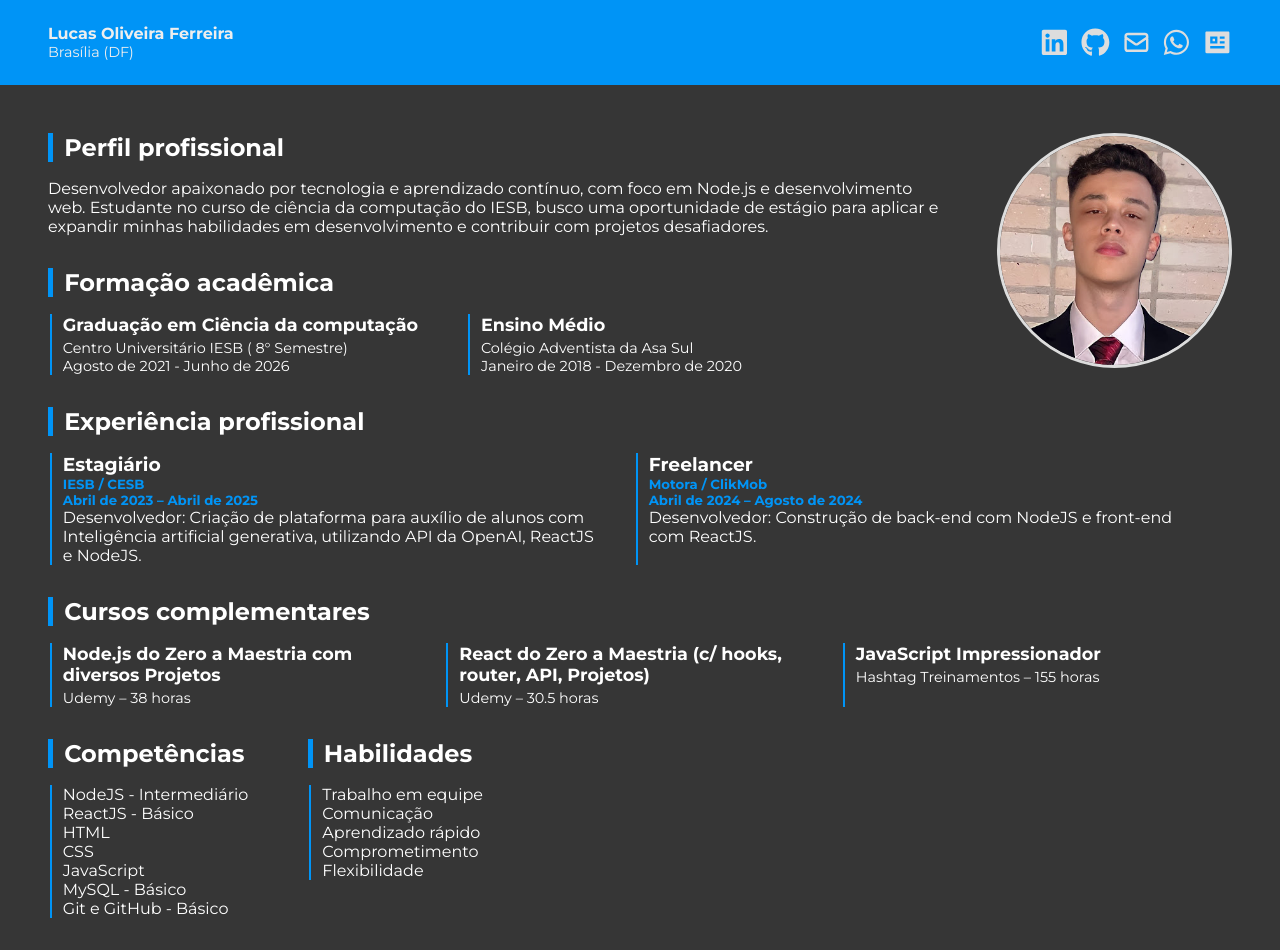
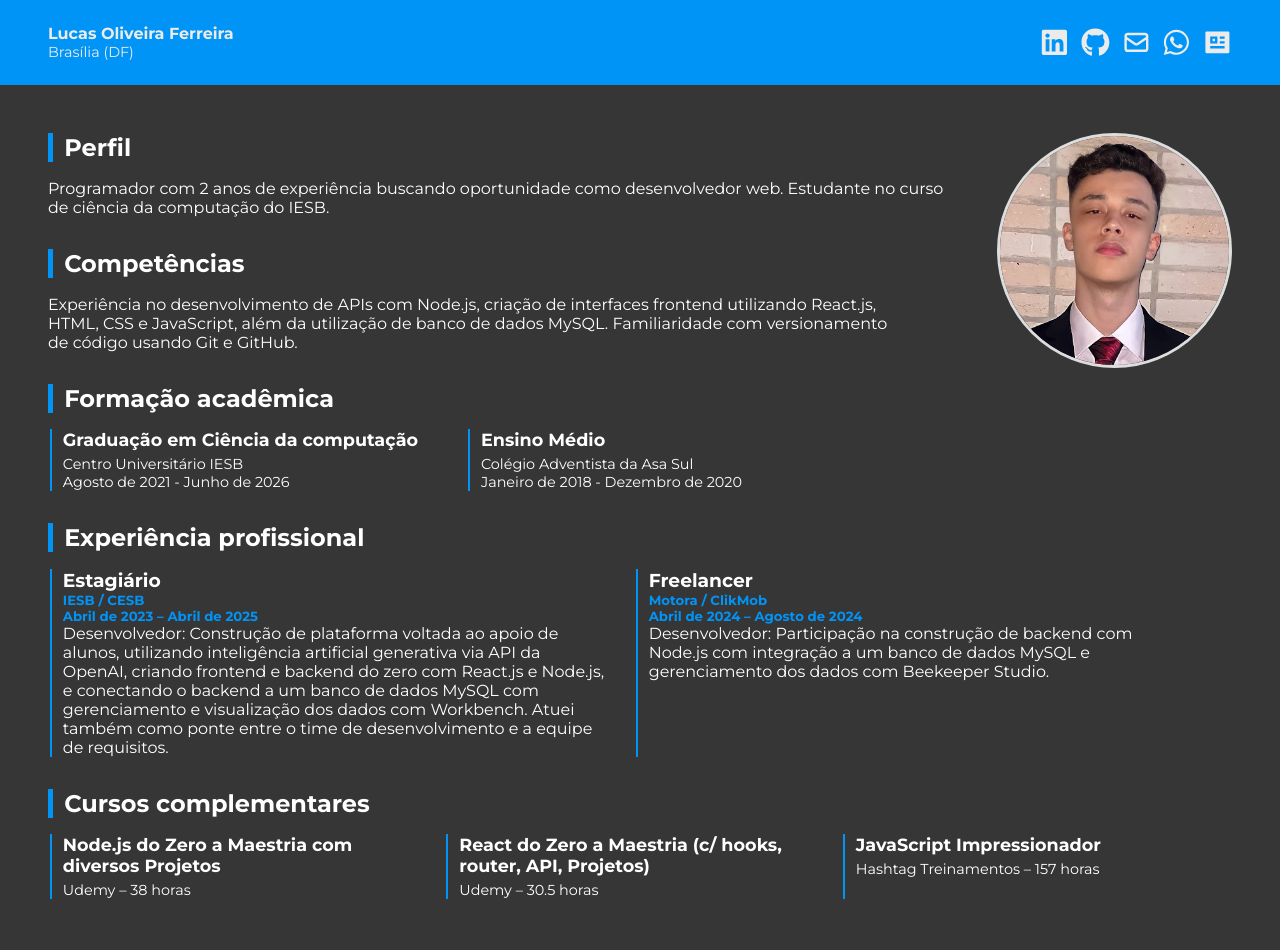
Before and after one commit to lucasolv/resume_profile_page, a React (Create React App) app: page / in a window 1280 px wide. Built offline with nearby package versions, Linux system fonts and the light colour scheme.

Commit message:
atualizacoes 04/06/25

```diff
--- a/src/components/AcademicBackground/AcademicBackground.jsx
+++ b/src/components/AcademicBackground/AcademicBackground.jsx
@@ -8,7 +8,7 @@ const AcademicBackground = () => {
         <div className="instituitions-container">
         <div className="instituition-info">
             <h4>Graduação em Ciência da computação</h4>
-            <p>Centro Universitário IESB ( 8° Semestre)</p>
+            <p>Centro Universitário IESB</p>
             <p>Agosto de 2021 - Junho de 2026</p>
         </div>
         <div className="instituition-info">
--- a/src/components/Competencies/Competencies.jsx
+++ b/src/components/Competencies/Competencies.jsx
@@ -5,15 +5,7 @@ const Competencies = () => {
   return (
     <div className='competencies section-info'>
       <h2>Competências</h2>
-      <ul>
-        <li>NodeJS - Intermediário</li>
-        <li>ReactJS - Básico</li>
-        <li>HTML</li>
-        <li>CSS</li>
-        <li>JavaScript</li>
-        <li>MySQL - Básico</li>
-        <li>Git e GitHub - Básico</li>
-      </ul>
+      <p>Experiência no desenvolvimento de APIs com Node.js, criação de interfaces frontend utilizando React.js, HTML, CSS e JavaScript, além da utilização de banco de dados MySQL. Familiaridade com versionamento de código usando Git e GitHub. </p>
     </div>
   )
 }
--- a/src/components/ComplementaryCourses/ComplementaryCourses.jsx
+++ b/src/components/ComplementaryCourses/ComplementaryCourses.jsx
@@ -21,7 +21,7 @@ const ComplementaryCourses = () => {
             </div>
             <div className="courses-infos" onClick={()=>{handleCourseClick("https://portalhashtag.com/cursos/1691341626466x837882311539026800")}}>
                 <h3>JavaScript Impressionador</h3>
-                <p>Hashtag Treinamentos – 155 horas</p>
+                <p>Hashtag Treinamentos – 157 horas</p>
             </div>
         </div>
     </div>
--- a/src/components/Header/Header.css
+++ b/src/components/Header/Header.css
@@ -20,7 +20,7 @@
 .mini-profile{
     display: flex;
     align-items: center;
-    color: #eee;
+    color: #ebebeb;
 }
 
 .mini-profile > img{
--- a/src/components/InfosContainer/InfosContainer.jsx
+++ b/src/components/InfosContainer/InfosContainer.jsx
@@ -16,10 +16,7 @@ const InfosContainer = () => {
       </div>
       <ProfessionalExperience />
       <ComplementaryCourses />
-      <div className="skills-competencies-tablet-pc">
-        <Competencies />
-        <Skills />
-      </div>
+
       {/* <p>principais projetos</p> */}
     </div>
   )
--- a/src/components/Navbar/Navbar.css
+++ b/src/components/Navbar/Navbar.css
@@ -3,7 +3,7 @@
     align-items: center;
     gap: 12px;
     font-size: 1.8rem;
-    color: #ddd;
+    color: #ebebeb;
 }
 
 .navbar > svg{
--- a/src/components/Navbar/Navbar.jsx
+++ b/src/components/Navbar/Navbar.jsx
@@ -20,10 +20,10 @@ const Navbar = () => {
   };
 
   const handleDownload = () => {
-    const pdfUrl = '/CV-LucasOliveira.pdf';
+    const pdfUrl = '/CV-LucasOliveiraFerreira.pdf';
     const link = document.createElement('a');
     link.href = pdfUrl;
-    link.download = 'CV-LucasOliveira.pdf';
+    link.download = 'CV-LucasOliveiraFerreira.pdf';
     document.body.appendChild(link);
     link.click();
     document.body.removeChild(link);
--- a/src/components/ProfessionalExperience/ProfessionalExperience.jsx
+++ b/src/components/ProfessionalExperience/ProfessionalExperience.jsx
@@ -11,7 +11,7 @@ const ProfessionalExperience = () => {
                 <div className="experience-details">
                     <h5 className='details'>IESB / CESB</h5>
                     <h5 className='details'>Abril de 2023 – Abril de 2025</h5>
-                    <p>Desenvolvedor: Criação de plataforma para auxílio de alunos com Inteligência artificial generativa, utilizando API da OpenAI, ReactJS e NodeJS.</p>
+                    <p>Desenvolvedor: Construção de plataforma voltada ao apoio de alunos, utilizando inteligência artificial generativa via API da OpenAI, criando frontend e backend do zero com React.js e Node.js, e conectando o backend a um banco de dados MySQL com gerenciamento e visualização dos dados com Workbench. Atuei também como ponte entre o time de desenvolvimento e a equipe de requisitos.</p>
                 </div>
             </div>
             <div className="experience-infos">
@@ -19,7 +19,7 @@ const ProfessionalExperience = () => {
                 <div className="experience-details">
                     <h5 className='details'>Motora / ClikMob</h5>
                     <h5 className='details'>Abril de 2024 – Agosto de 2024</h5>
-                    <p>Desenvolvedor: Construção de back-end com NodeJS e front-end com ReactJS.</p>
+                    <p>Desenvolvedor: Participação na construção de backend com Node.js com integração a um banco de dados MySQL e gerenciamento dos dados com Beekeeper Studio.</p>
                 </div>
             </div>
         </div>
--- a/src/components/ProfileInfo/ProfileInfo.jsx
+++ b/src/components/ProfileInfo/ProfileInfo.jsx
@@ -2,6 +2,7 @@ import './ProfileInfo.css'
 import React from 'react'
 import profileImage from '../../images/profileImage.jpg'
 import AcademicBackground from '../AcademicBackground/AcademicBackground'
+import Competencies from '../Competencies/Competencies'
 
 const ProfileInfo = () => {
   return (
@@ -13,9 +14,13 @@ const ProfileInfo = () => {
       </div>
       <div className="profile-info-container">
         <div className="profile-info-text section-info">
-          <h2>Perfil profissional</h2>
-          <p>Desenvolvedor apaixonado por tecnologia e aprendizado contínuo, com foco em Node.js e desenvolvimento web. Estudante no curso de ciência da computação do IESB, busco uma oportunidade de estágio para aplicar e expandir minhas habilidades em desenvolvimento e contribuir com projetos desafiadores.</p>
+          <h2>Perfil</h2>
+          <p>Programador com 2 anos de experiência buscando oportunidade como desenvolvedor web. Estudante no curso de ciência da computação do IESB.</p>
         </div>
+        <div className="skills-competencies-tablet-pc">
+        <Competencies />
+        {/* <Skills /> */}
+      </div>
         <div  className="academic-background-pc-celular">
           <AcademicBackground />
         </div>
--- a/src/index.css
+++ b/src/index.css
@@ -148,7 +148,7 @@ body {
     }
     .skills,
     .competencies{
-        width: 48%;/*
+        /* width: 48%;
         height: 800px; */
     }
     /* .infos-container{
```
Also changed, not shown: 2 other files (tests, documents, lock files or other folders).
